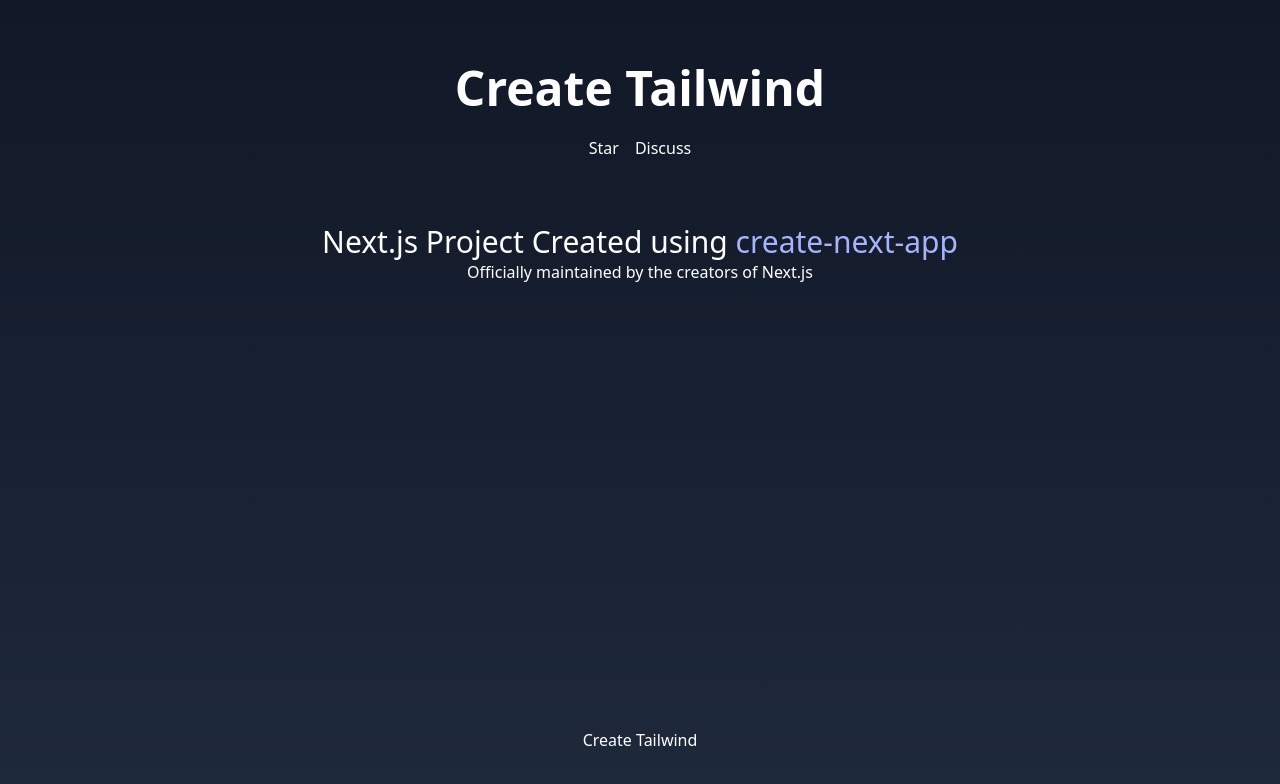
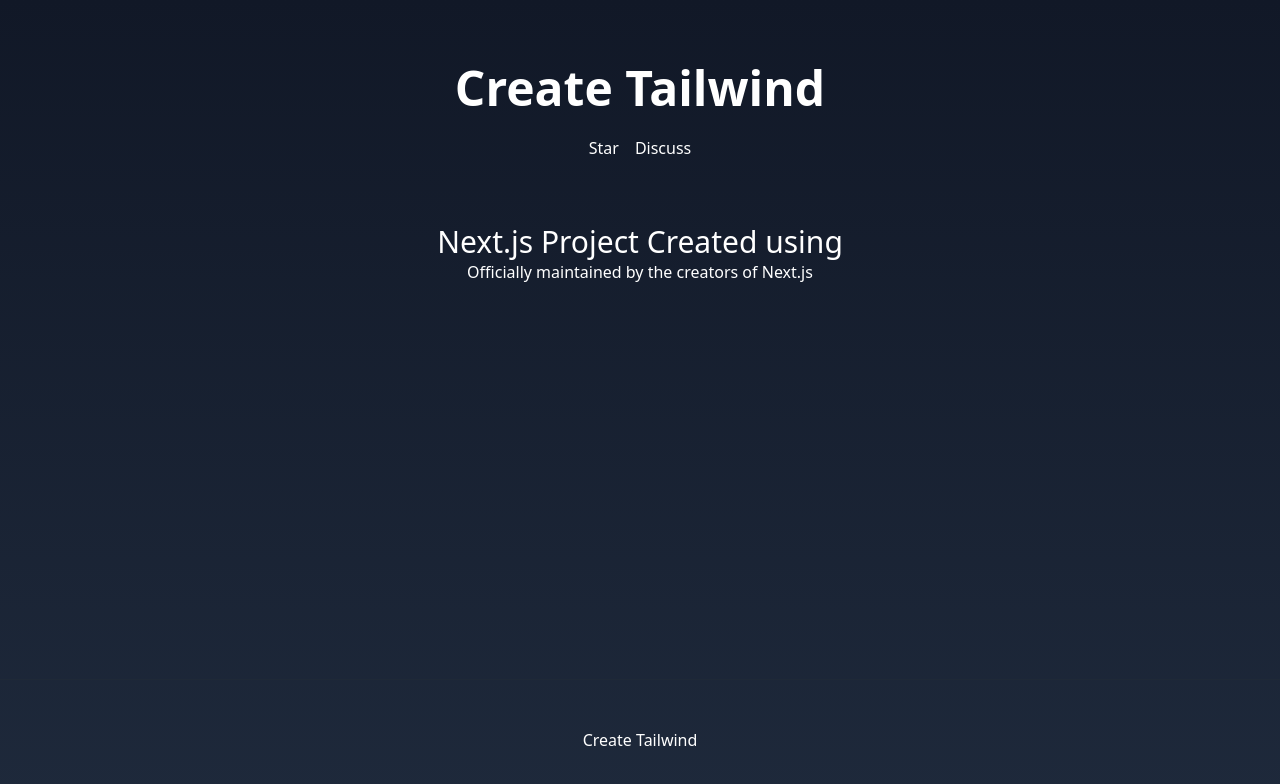
Before and after one commit to RakeshSangem/instrumen.tel, a Next.js app: page / in a window 1280 px wide. Shown: the top 784 px of the page. Built offline with nearby package versions, Linux system fonts and the light colour scheme.

Commit message:
fix: Deleted anchor tag causing build issue (#7)

```diff
--- a/pages/index.js
+++ b/pages/index.js
@@ -44,13 +44,6 @@
           <section className="text-center">
             <h2 className="text-3xl font-medium text-center">
               Next.js Project Created using{" "}
-              <a
-                href="https://nextjs.org/docs/api-reference/create-next-app"
-                target="_blank"
-                className="text-indigo-300"
-              >
-                create-next-app
-              </a>
             </h2>
             <p className="mb-6">
               Officially maintained by the creators of Next.js
```
